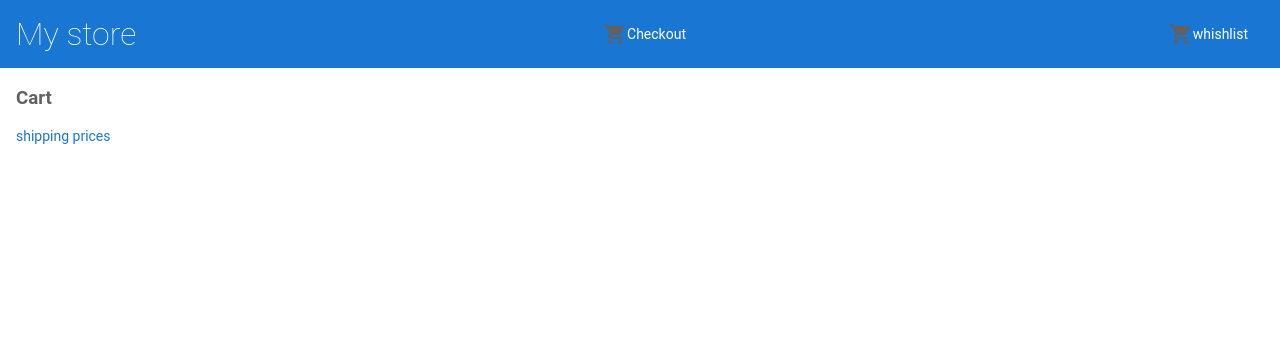
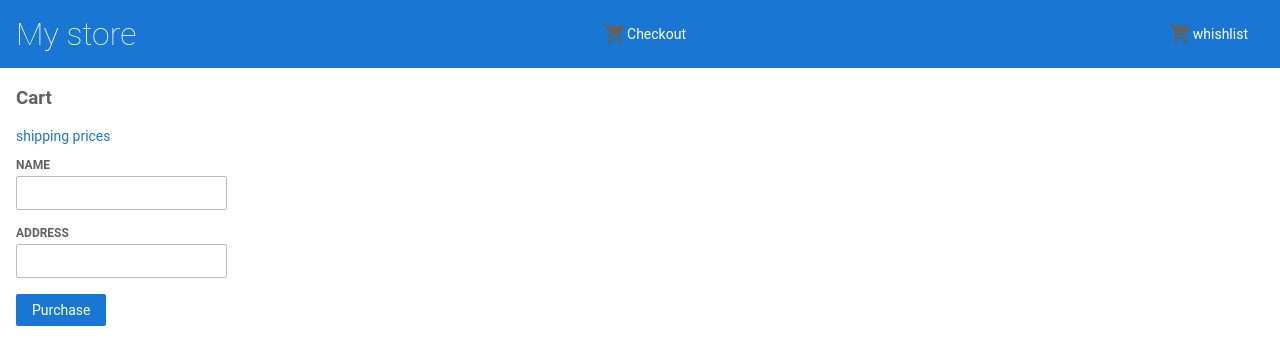
Before and after one commit to DOKVADZETAKO/angular-tutorial-1, an Angular app: page /cart in a window 1280 px wide. Shown: the top 364 px of the page. Built offline with nearby package versions, Linux system fonts and the light colour scheme.

Commit message:
feat(5-form-basics): Finish tutorial

```diff
--- a/src/app/app.module.ts
+++ b/src/app/app.module.ts
@@ -12,6 +12,7 @@
 import { ShippingComponent } from './shipping/shipping.component';
 import { HttpClientModule } from '@angular/common/http';
 import { WishlistComponent } from './wishlist/wishlist.component';
+import { ReactiveFormsModule } from '@angular/forms';
 
 @NgModule({
   declarations: [
@@ -34,7 +35,8 @@
       { path: 'cart', component: CartComponent },
       { path: 'shipping', component: ShippingComponent },
       { path: 'whishlist', component: WishlistComponent }
-    ])
+    ]),
+    ReactiveFormsModule
   ],
   providers: [],
   bootstrap: [AppComponent]
--- a/src/app/cart/cart.component.html
+++ b/src/app/cart/cart.component.html
@@ -9,3 +9,18 @@
     <span>{{item.price | currency}}</span>
     <button (click)="clearCart()">Delete</button>
 </div>
+
+<form [formGroup]="checkedForm" (ngSubmit)="onSubmit(checkedForm.value)">
+    <div>
+        <label for="name">Name</label>
+        <input id="name" type="text" formControlName="name">
+    </div>
+
+    <div>
+        <label for="address">Address</label>
+        <input id="address" type="text" formControlName="address">
+    </div>
+
+    <button class="button" type="submit">Purchase</button>
+
+</form>
--- a/src/app/cart/cart.component.ts
+++ b/src/app/cart/cart.component.ts
@@ -1,6 +1,7 @@
-import { Component,  OnInit } from '@angular/core';
+import { Component, OnInit } from '@angular/core';
 
-import { CartService } from '../cart.service'
+import { CartService } from '../cart.service';
+import { FormBuilder } from '@angular/forms'
 
 
 @Component({
@@ -11,15 +12,32 @@
 
 export class CartComponent implements OnInit {
     items;
+    checkedForm
     constructor(
-        private cartService: CartService
+        private cartService: CartService,
+        private formBuilder: FormBuilder
     ) {
         this.items = this.cartService.getItems();
-     };
+
+        this.checkedForm = formBuilder.group({
+            name: '',
+            address: ''
+        });
+
+    };
 
     ngOnInit() { };
 
-    clearCart(){
+    clearCart() {
         this.items = [];
+
+        //this.cartService.clearCart();
+        //
+    }
+
+    onSubmit(value) {
+        console.log(value);
+
+        this.checkedForm.reset();
     }
 }
```
